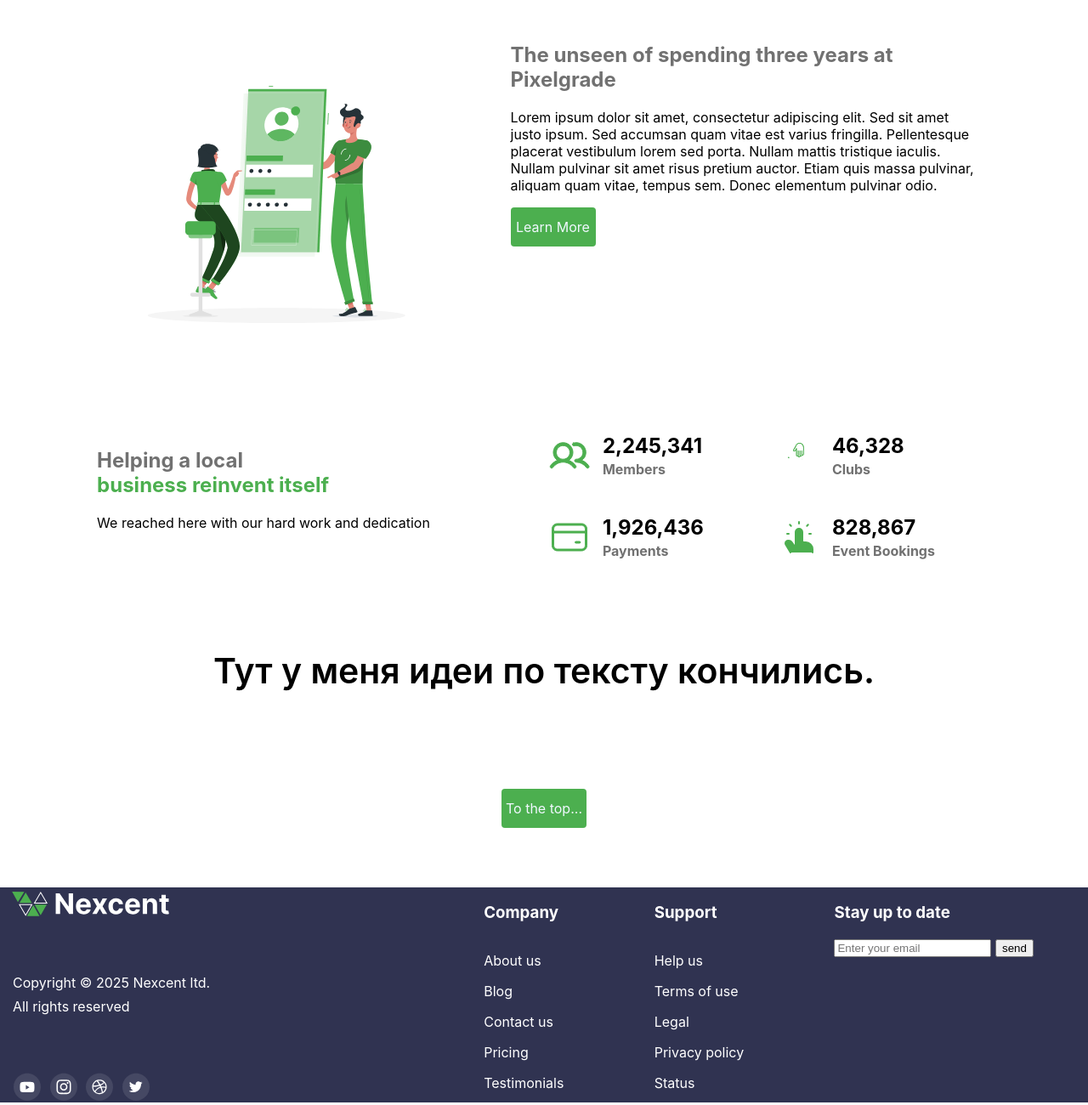
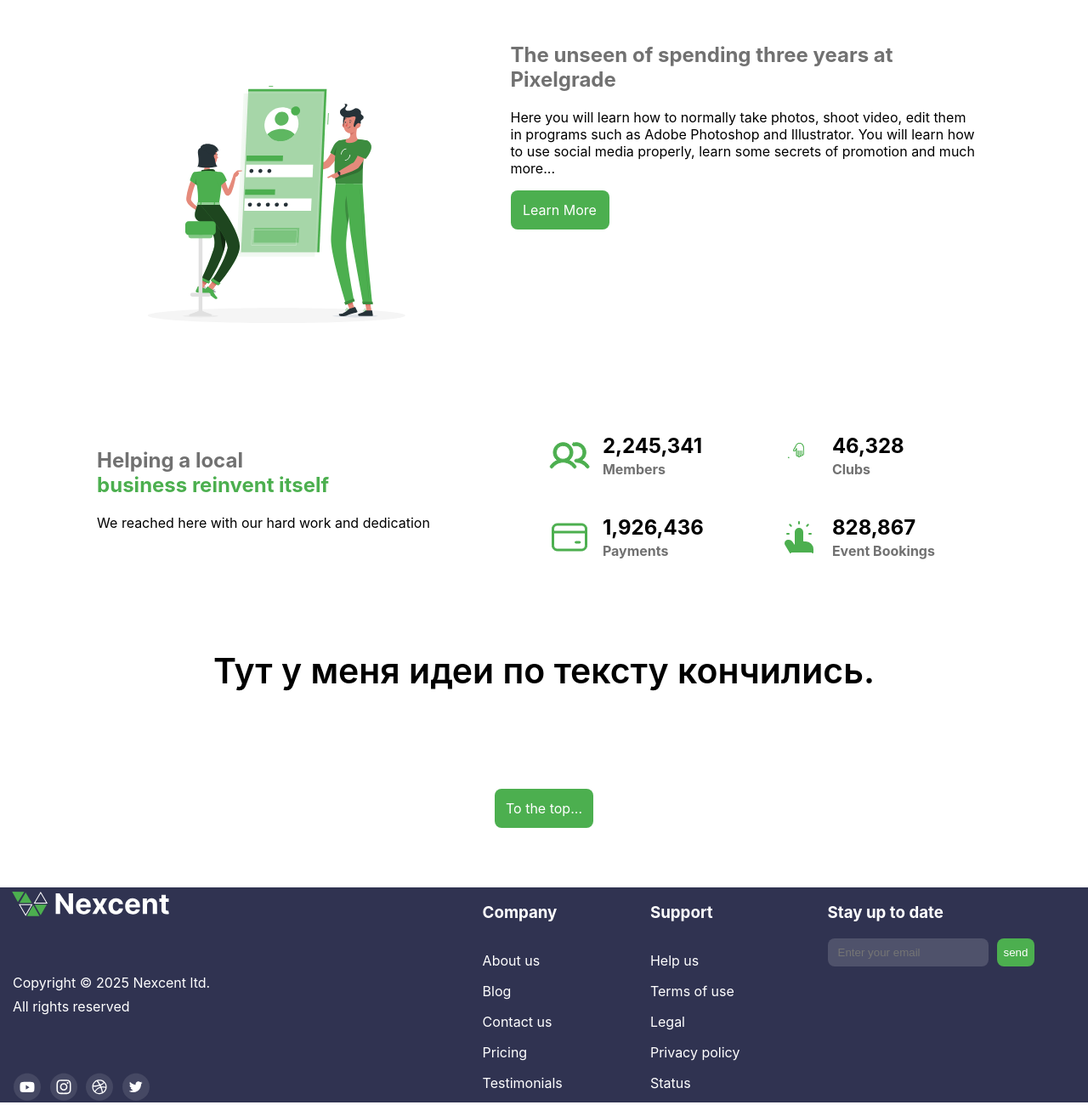
Before and after one commit to EvilSpaceShark/projectNasRal, a plain HTML site: page popitka_nomer_2/assets/index.html in a window 1280 px wide. Shown: the part 1273-2573 px from the top of the page at 85% size. Drawn offline with Linux system fonts and the light colour scheme; files whose address does not match are found by name.

Commit message:
Add files via upload
kakaya to parasha

```diff
--- a/popitka_nomer_2/assets/index.html
+++ b/popitka_nomer_2/assets/index.html
@@ -13,22 +13,22 @@
         <div class="header_for_real" id="top">
             <h2 class="company_name"> Nextent </h2>
             <div class="header_many_words">
-                <a href="..//pages/xdd.html">
+                <a class="top_buttons" href="#top">
                     <p> Home </p>
                 </a>
-                <a href="#clients_companies">
+                <a class="top_buttons" href="#clients_companies">
                     <p> Service </p>
                 </a>
-                <a href="#clients_companies">
+                <a class="top_buttons" href="#clients_companies">
                     <p> Feature </p>
                 </a>
-                <a href="#clients_companies">
+                <a class="top_buttons" href="#clients_companies">
                     <p> Product </p>
                 </a>
-                <a href="#clients_companies">
+                <a class="top_buttons" href="#clients_companies">
                     <p> Testimonial </p>
                 </a>
-                <a href="#foooter">
+                <a class="top_buttons" href="#foooter">
                     <p> FAQ </p>
                 </a>
             </div>
@@ -44,14 +44,14 @@
     </header>
 
 </body>
-<section class="st_scroll">
-    <div class="div_s_textom">
+<section class="meeting_page">
+    <div class="big_meet_text">
         <h1 class="big_text"> Lessons and insights <br> <span class="green_color"> from 8 years</span></h1>
         <div class="first_p">
             <p> <span class="gray_color">Where to grow your business as a photographer: site or social media? </span>
             </p>
         </div>
-        <a href="#1" class="tothetop_button register_button"> Register </a>
+        <a href="#top" class="tothetop_button register_button"> Register </a>
     </div>
 
     <img class="test1" src="..//pictures/Illustration.svg" alt="test1">
@@ -99,12 +99,9 @@
         <div class="second_section_textandbutton">
             <div class="second_section_text">
                 <h2 class="gray_color"> The unseen of spending three years at Pixelgrade </h2>
-                <p> Lorem ipsum dolor sit amet, consectetur adipiscing elit. Sed sit amet justo ipsum. Sed accumsan quam
-                    vitae est varius fringilla. Pellentesque placerat vestibulum lorem sed porta. Nullam mattis
-                    tristique
-                    iaculis. Nullam pulvinar sit amet risus pretium auctor. Etiam quis massa pulvinar, aliquam quam
-                    vitae,
-                    tempus sem. Donec elementum pulvinar odio. </p>
+                <p> Here you will learn how to normally take photos, shoot video, edit them in programs such as Adobe
+                    Photoshop and Illustrator. You will learn how to use social media properly, learn some secrets of
+                    promotion and much more... </p>
             </div>
             <a href="#top" class="tothetop_button register_button"> Learn More </a>
         </div>
@@ -219,8 +216,8 @@
             <div class="scam_links">
                 <h3> Stay up to date </h3>
                 <form class="subscribe_form">
-                    <input type="email" placeholder="Enter your email" required>
-                    <button type="submit">send</button>
+                    <input class="email_input" type="email" placeholder="Enter your email" required>
+                    <button class="tothetop_button" type="submit">send</button>
                 </form>
             </div>
         </div>
--- a/popitka_nomer_2/styles/main.css
+++ b/popitka_nomer_2/styles/main.css
@@ -11,10 +11,11 @@
 .gray_color {
     color: var(--gray_color)
 }
+
 html, body {
-    height: 100%;
     margin: 0;
     padding: 0;
+    width: 100%;
 }
 
 body {
@@ -24,8 +25,6 @@ body {
     flex-direction: column;
     align-items: center;
     min-height: 100vh;
-    display: flex;
-    flex-direction: column;
 }
 
 .header_for_real {
@@ -59,7 +58,7 @@ body {
     justify-content: space-around;
 }
 
-.st_scroll {
+.meeting_page {
     margin-top: 33px;
     display: flex;
     align-items: center;
@@ -99,7 +98,7 @@ align-items: space-between;
     font-weight: 600;
 }
 
-.div_s_textom {
+.big_meet_text {
      display: flex;
     flex-direction: column;
 }
@@ -234,10 +233,15 @@ align-items: space-between;
     justify-content: center;
 }
 
-.tothetop_button {
+.tothetop_button  {
+    background-color: var(--green_Color);
+    color: white;
     display: flex;
     align-items: center;
     justify-content: center;
+    border: none;
+    border-radius: 8px;
+    padding: 0 8px;
 }
 
 .ogo_footer {
@@ -247,6 +251,9 @@ align-items: space-between;
     display: flex;
     justify-content: space-around;
     margin-top: 70px;
+    justify-content: space-around;
+    margin-top: 70px;
+    box-sizing: border-box;
 }
 
 .ogo_footer p, h3 {
@@ -311,16 +318,27 @@ a {
 
 }
 
+.top_buttons:hover {
+    color: rgb(55, 132, 59);
+}
+
 .tothetop_button2 {
     display: flex;
     align-items: center;
     justify-content: center;
 }
 
-.register_button {
-    transition: transform 0.3s  cubic-bezier(.4,2,.6,1); /*  ну допустим это я списал */
+.email_input{
+    background: rgba(241, 241, 241, 0.16);
+    border: none;
+    border-radius: 8px;
+    outline: none;
+    padding: 9px 0 9px 12px;
+    color: white;
 }
 
-.register_button:hover {
-    transform: translate(5px, -5px);
+.subscribe_form {
+    display: flex;
+    justify-content: center;
+    gap: 10px;
 }
```
